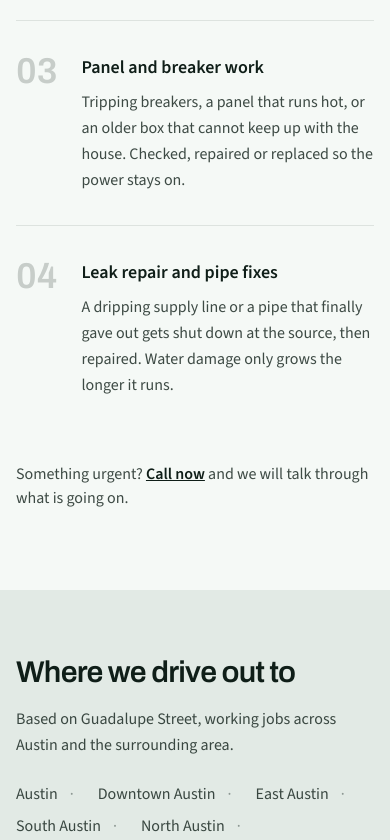
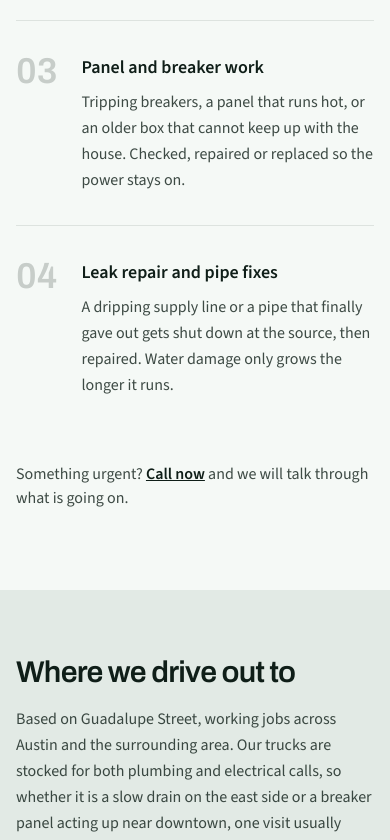
Before and after one commit to thesitesmith/BENCH2-0048---Mendez-Family-Plumbing-Electrical, a Next.js app: page / in a window 390 px wide. Shown: the part 2163-3003 px from the top of the page. Built offline with nearby package versions, Linux system fonts and the light colour scheme.

Commit message:
Fix components/FeatureSection.tsx

```diff
--- a/components/FeatureSection.tsx
+++ b/components/FeatureSection.tsx
@@ -17,7 +17,10 @@ export default function FeatureSection() {
           Where we drive out to
         </h2>
         <p className="mt-4 text-brand-text/80 max-w-prose leading-relaxed">
-          Based on Guadalupe Street, working jobs across Austin and the surrounding area.
+          Based on Guadalupe Street, working jobs across Austin and the surrounding area. Our trucks are stocked for both plumbing and electrical calls, so whether it is a slow drain on the east side or a breaker panel acting up near downtown, one visit usually covers it. We keep the service area tight on purpose. Staying close to home means shorter drive times, faster arrivals when something is leaking or sparking, and a crew that actually knows the older housing stock around Austin, from the pier and beam homes near South Congress to newer builds further north.
+        </p>
+        <p className="mt-4 text-brand-text/80 max-w-prose leading-relaxed">
+          Every neighborhood on this list gets the same crew, the same trucks, and the same up front pricing before any work starts. If an address falls outside this footprint, a quick call will tell you whether we can still make it out.
         </p>
 
         <div className="mt-6 flex flex-wrap gap-x-3 gap-y-2 text-brand-text/80">
@@ -28,8 +31,9 @@ export default function FeatureSection() {
             </span>
           ))}
         </div>
+      </div>
 
-        <div className="mt-10 relative overflow-hidden w-full h-64 sm:h-80 rounded-none">
+      <div className="relative overflow-hidden w-screen h-64 sm:h-96">
         <Image
           src="/images/gallery-4.jpg"
           alt="Interior of an Austin home where Mendez Family Plumbing & Electrical performs service calls"
@@ -37,7 +41,6 @@ export default function FeatureSection() {
           sizes="100vw"
           className="object-cover object-center saturate-[.95] contrast-[1.03]"
         />
-        </div>
       </div>
 
       <div className="bg-brand-primary py-12">
```
Lines whose indentation alone changed are shown as unchanged.
